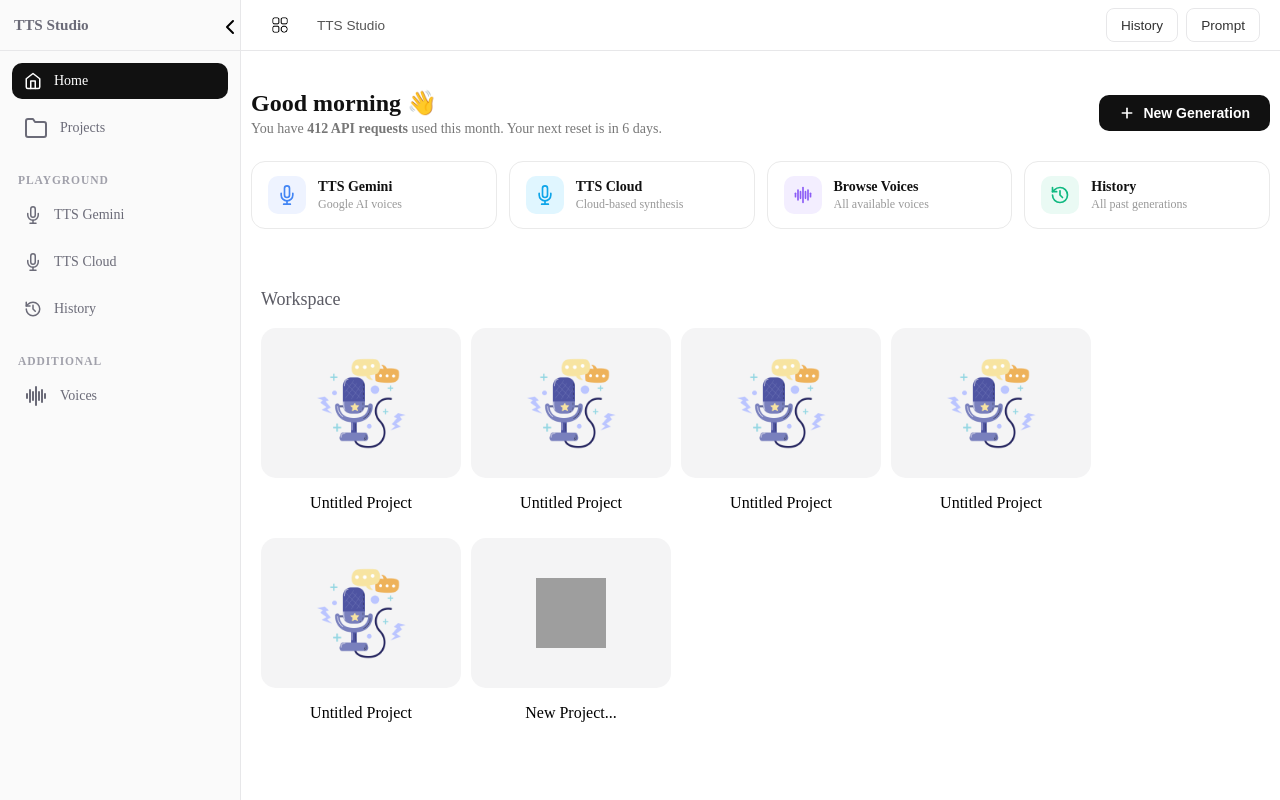
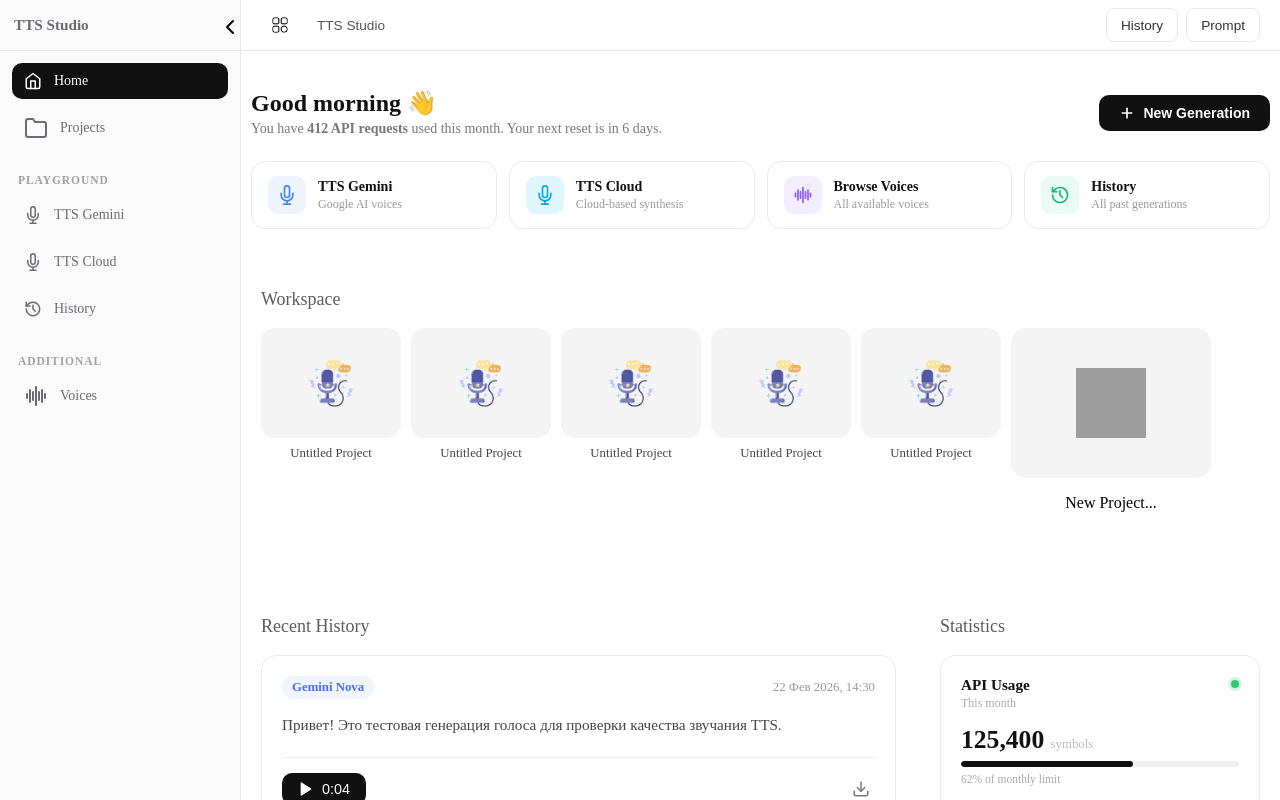
Before and after one commit to stagepalete2/tts, a React (Vite) app: page / in a window 1280 px wide. Shown: the top 800 px of the page. Built offline with nearby package versions, Linux system fonts and the light colour scheme; grey boxes are pictures that could not be loaded.

Commit message:
Fixed styles, restyled

```diff
--- a/src/pages/Home/components/Project/Project.module.scss
+++ b/src/pages/Home/components/Project/Project.module.scss
@@ -1,43 +1,57 @@
 @use '../../../../styles/variables' as *;
-@use '../../../../styles/mixins' as *;
 
 .container {
-
 	display: flex;
 	flex-direction: column;
 	justify-content: center;
 	align-items: center;
-
-	width: 200px;
-	height: 200px;
-
+	gap: 8px;
+	width: 140px;
 	cursor: pointer;
 
-
 	.thumbnail {
-		@include center-element;
+		display: flex;
+		align-items: center;
+		justify-content: center;
 		background-color: #F4F4F5;
-		border-radius: 15px;
-		width: 100%;
-		height: 100%;
+		border-radius: 14px;
+		width: 140px;
+		height: 110px;
+		transition: all 0.2s ease;
+		position: relative;
+		overflow: hidden;
 
 		img.icon {
-			width: 100px;
-			height: 100px;
+			width: 52px;
+			height: 52px;
+			transition: transform 0.2s ease;
 		}
 	}
 
+	.label {
+		font-size: 0.8rem;
+		font-weight: 500;
+		color: #444;
+		margin: 0;
+		white-space: nowrap;
+		overflow: hidden;
+		text-overflow: ellipsis;
+		max-width: 130px;
+		text-align: center;
+	}
+
 	&:hover {
-
 		.thumbnail {
-			background-color: #E5E5E8;
+			background-color: #E8E8EB;
+			box-shadow: 0 4px 12px rgba(0,0,0,0.08);
 
 			img.icon {
-				width: 110px;
-				height: 110px;
+				transform: scale(1.08);
+			}
+		}
 
-				transition: .2s;
-			}
+		.label {
+			color: #111;
 		}
 	}
 }
```
